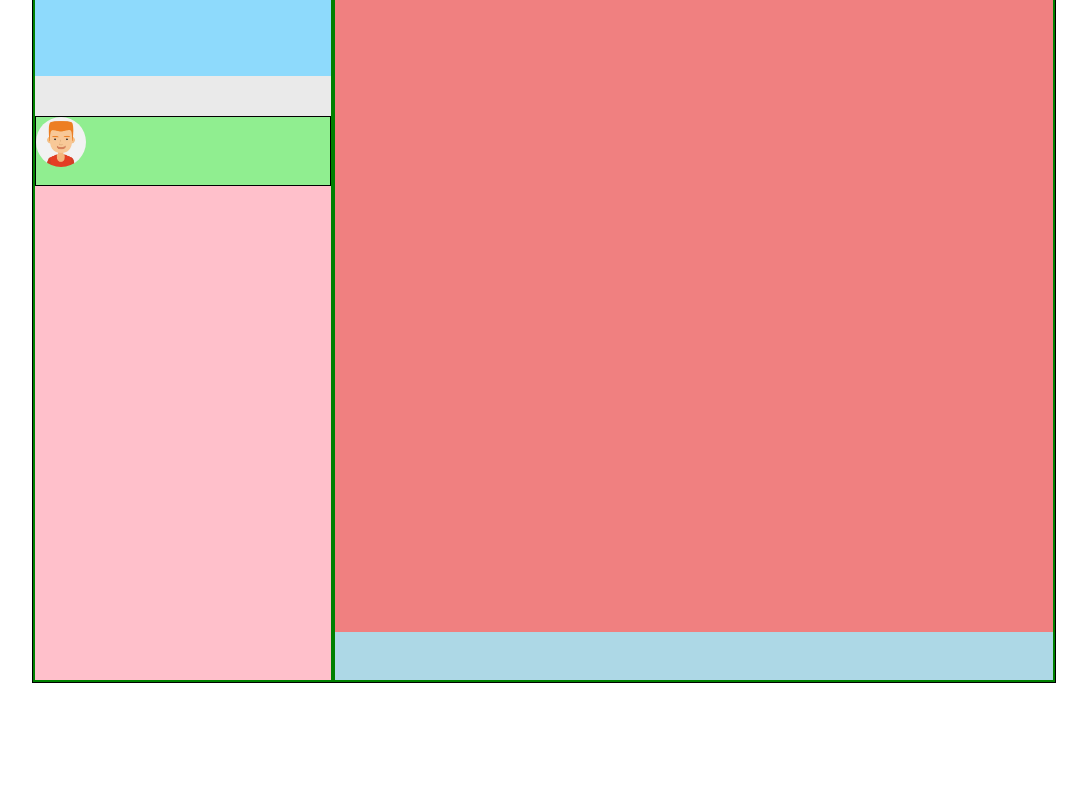
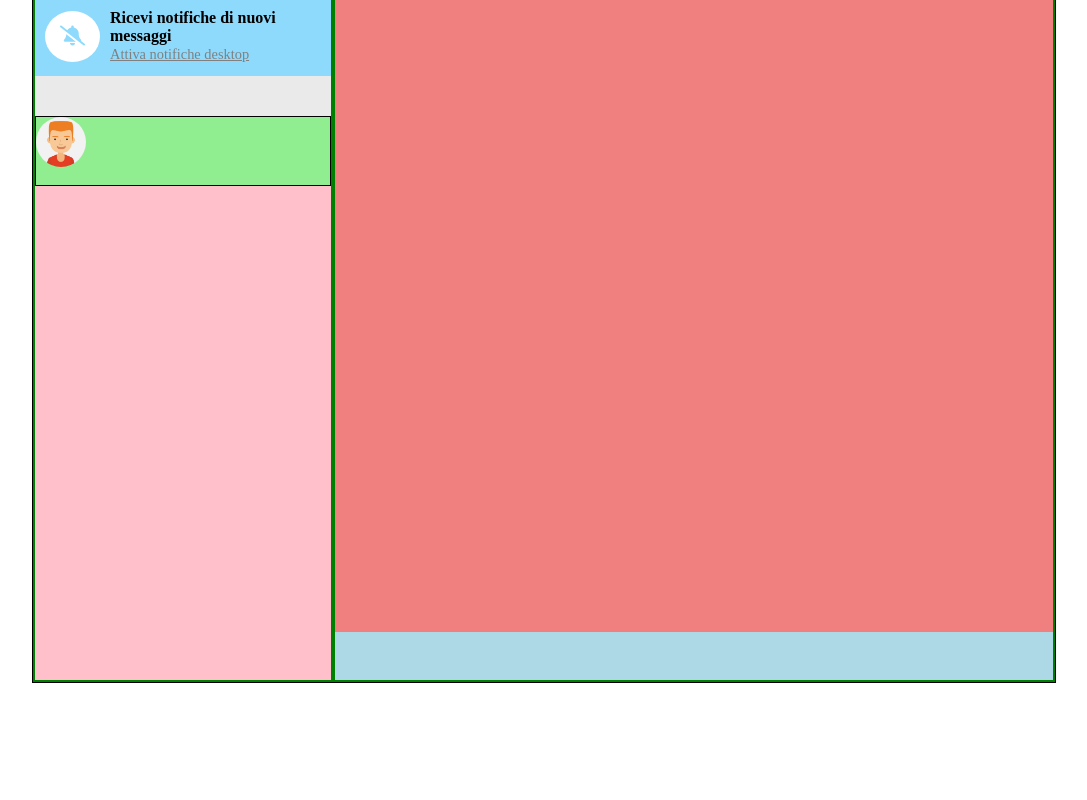
Before and after one commit to LucaElisio/html-css-boolzapp, a plain HTML site: page index.html in a window 1280 px wide. Shown: the part 97-897 px from the top of the page, without its empty margins (96-1183 px from the left). Drawn offline with Linux system fonts and the light colour scheme.

Commit message:
feat: alerts details

```diff
--- a/css/style.css
+++ b/css/style.css
@@ -75,6 +75,11 @@ ul{
     height: 100vh;
 }
 
+.underline{
+    text-decoration: underline;
+}
+
+
 /* BODY */
 body{
     position: relative;
@@ -145,7 +150,7 @@ body{
 }
 
 .last-seen{
-    font-size: 0.8rem;
+    font-size: 0.9rem;
     color: grey;
 }
 
@@ -242,6 +247,18 @@ body{
     min-height: 80px;
 }
 
+.alerts-icon{
+    color: #8edafc;
+    background-color: white;
+    display: block;
+    padding: 15px;
+    border-radius: 50%;
+}
+
+.alerts-icon i{
+    font-size: 20px;
+}
+
 /* Profile Search */
 .profile-search{
     background-color: #eaeaea;
@@ -276,7 +293,9 @@ body{
 @media screen and (min-width: 1024px) {
 
     .alerts{
-        display: block;
+        display: flex;
+        gap: 10px;
+        padding: 0px 10px;
     }
 
     .profile-search{
--- a/index.html
+++ b/index.html
@@ -88,8 +88,14 @@
             <section class="main-profile none">
 
                 <!-- Alerts -->
-                <div class="alerts none">
-
+                <div class="alerts none align-ctr">
+                    <div class="alerts-icon">
+                        <i class="fa-solid fa-bell-slash"></i>
+                    </div>
+                    <div>
+                        <h4>Ricevi notifiche di nuovi messaggi</h4>
+                        <span class="underline last-seen">Attiva notifiche desktop</span>
+                    </div>
                 </div>
                 <!-- /Alerts -->
 
```
